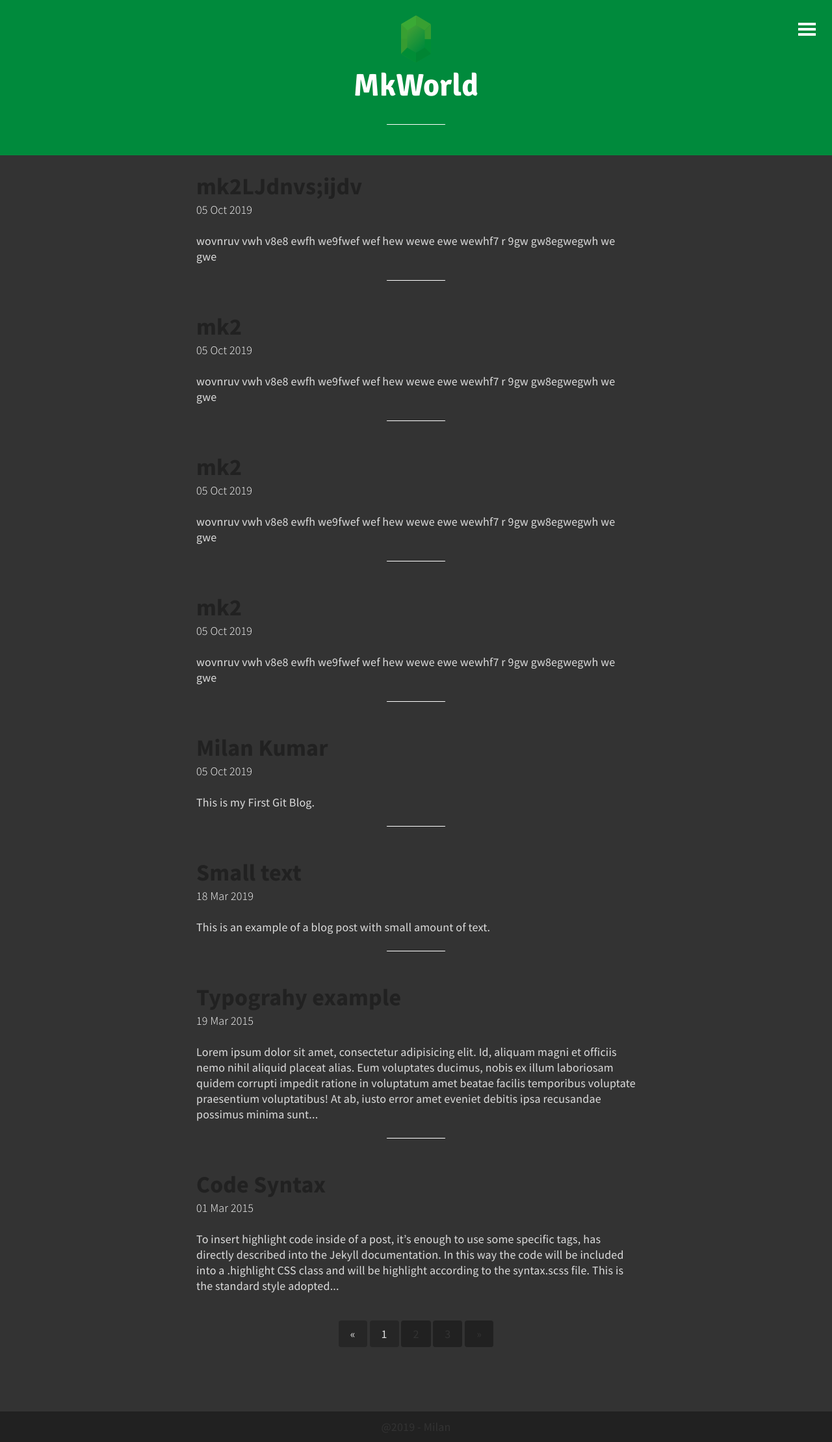
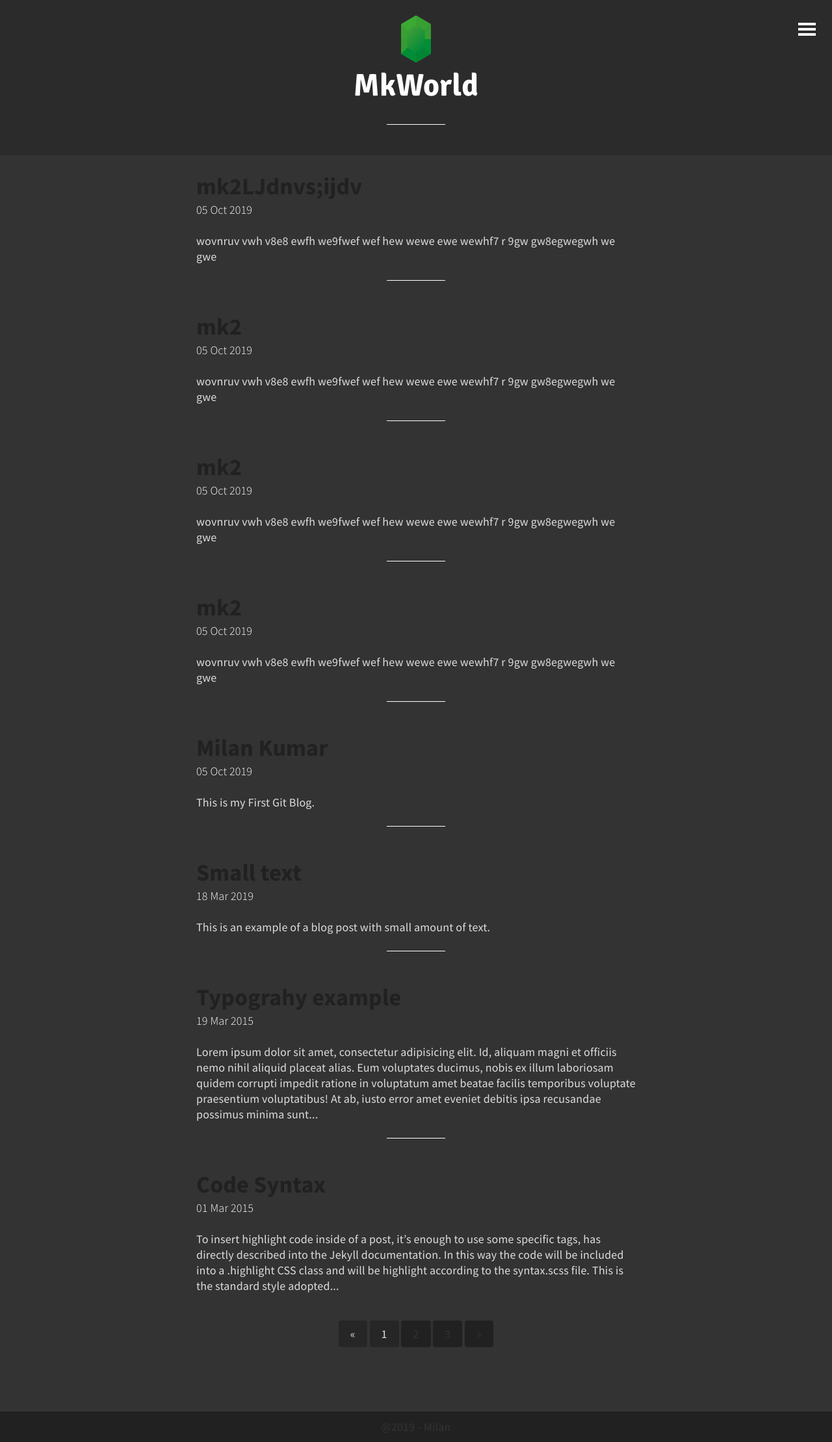
Before and after one commit to bdmilan/blog, a Jekyll site: the page built from index.html, in a window 1280 px wide. Shown: the whole page at 65% size. Built offline with Jekyll 4.4.1, drawn with Linux system fonts in a browser that asks for light colours; the list of posts is cut into pages by our own code.

Commit message:
Update header.html

```diff
--- a/_includes/header.html
+++ b/_includes/header.html
@@ -1,4 +1,4 @@
-<div style="background:#008A3C;">
+<div style="background:#2b2b2b;">
 	<div>
 <header id="header">
 	<a href="{{ site.baseurl }}">
```
